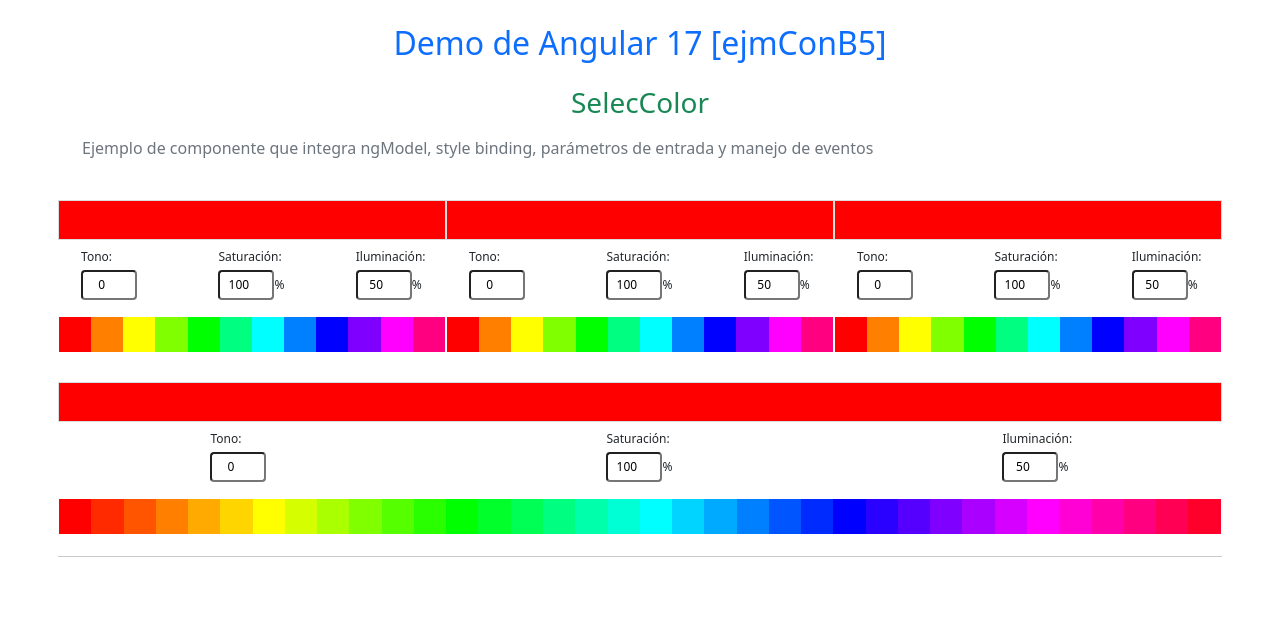
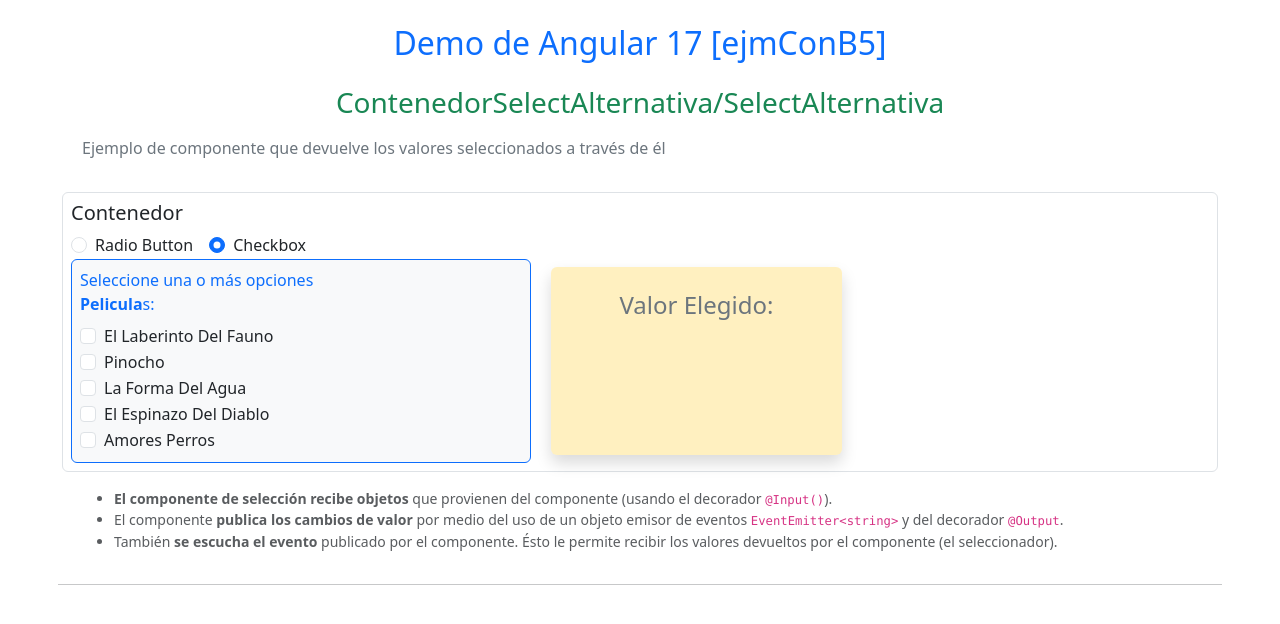
Before and after one commit to qualitrain/ejmConB5, an Angular app: page / in a window 1280 px wide. Shown: the top 624 px of the page. Built offline with nearby package versions, Linux system fonts and the light colour scheme.

Commit message:
Ejm componente que devuelve valores
Un contenedor y un componente anidado en él

```diff
--- a/src/app/app.component.html
+++ b/src/app/app.component.html
@@ -214,5 +214,38 @@
     </div>
   }
 
+  @if(ejm_componentesQueDevuelvenValores_on){
+    <div class="row gx-5">
+      <h3 class="text-success text-center mb-3">ContenedorSelectAlternativa/SelectAlternativa</h3>
+      <p class="text-secondary"> Ejemplo de componente que devuelve los valores seleccionados a través de él
+      </p>
+      <div class="mt-3 col px-1">
+        <app-contenedor-select-alternativa></app-contenedor-select-alternativa>
+      </div>
+
+      <div class="text-info text-muted mt-3 text-info text-justify">
+        <small>
+          <ul>
+            <li>
+              <strong>El componente de selecci&oacute;n recibe objetos</strong> que provienen del componente (usando el decorador
+              <code class="font-weight-bold">&#64;Input()</code>).
+            </li>
+            <li>
+              El componente <strong>publica los cambios de valor</strong> por medio del uso de un objeto emisor de eventos
+              <code class="font-weight-bold">EventEmitter&lt;string&gt;</code> y del decorador
+              <code class="font-weight-bold">&#64;Output</code>.
+            </li>
+            <li>
+              Tambi&eacute;n <strong>se escucha el evento </strong>
+              publicado por el componente. &Eacute;sto le permite recibir los valores devueltos por el componente
+              (el seleccionador).
+            </li>
+          </ul>
+        </small>
+    </div>
+
+      <hr class="mt-3 mb-3">
+    </div>
+  }
 
 </div>
--- a/src/app/app.component.ts
+++ b/src/app/app.component.ts
@@ -8,7 +8,7 @@
 import { EditorPersonasComponent }from './editor-personas/editor-personas.component';
 import { EjrCajaTxtContCaracComponent } from './ejr-caja-txt-cont-carac/ejr-caja-txt-cont-carac.component';
 import { SelecColorComponent } from './selec-color/selec-color.component';
-
+import { ContenedorSelectAlternativaComponent } from './contenedor-select-alternativa/contenedor-select-alternativa.component';
 @Component({
   selector: 'app-root',
   standalone: true,
@@ -19,7 +19,8 @@
     EjrCarruselComponent,
     EditorPersonasComponent,
     EjrCajaTxtContCaracComponent,
-    SelecColorComponent
+    SelecColorComponent,
+    ContenedorSelectAlternativaComponent
   ],
   templateUrl: './app.component.html',
   styleUrl: './app.component.css'
@@ -36,6 +37,10 @@
   ejm_binding_bidireccional_ngModel_editorPersonas_on:boolean=false;
   ejr_binding_bidireccional_CajaTxtContCarac_on      :boolean=false;
 
-  ejm_elStyleBindingYelEventoClick_on                :boolean=true;
+  ejm_elStyleBindingYelEventoClick_on                :boolean=false;
+
+  ejm_componentesQueDevuelvenValores_on              :boolean=true;
+
+
 
 }
--- /dev/null
+++ b/src/app/contenedor-select-alternativa/contenedor-select-alternativa.component.html
@@ -0,0 +1,32 @@
+<div class="border p-2 rounded">
+    <h5>Contenedor</h5>
+    <div class="form-check form-check-inline">
+        <input class="form-check-input" type="radio" name="tipoSeleccion" id="inlineRadio1" value="radio"
+              (click)="actualizarTipoSeleccion(inRadTipoSelRad.value)" #inRadTipoSelRad>
+        <label class="form-check-label" for="inlineRadio1">Radio Button</label>
+    </div>
+    <div class="form-check form-check-inline">
+        <input class="form-check-input" type="radio" name="tipoSeleccion" id="inlineRadio2" value="checkbox" checked
+              (click)="actualizarTipoSeleccion(inRadTipoSelCheck.value)" #inRadTipoSelCheck>
+        <label class="form-check-label" for="inlineRadio2">Checkbox</label>
+    </div>
+
+    <div class="row">
+        <div class="col-5">
+            <app-select-alternativa
+                (eeCambioDeValores)="valorPelicula = $event"
+                [campo]="campoPelicula"
+                [layout]="layoutPelicula">
+            </app-select-alternativa>
+        </div>
+        <div class="col-sm-3  m-2 text-center bg-warning bg-opacity-25 shadow rounded">
+            <br>
+            <strong class="text-secondary h4">Valor Elegido:</strong>
+            <br>
+            <br>
+            <span class="text-danger h5">{{valorPelicula}}</span>
+            <br>
+            <br>
+        </div>
+    </div>
+</div>
--- /dev/null
+++ b/src/app/contenedor-select-alternativa/contenedor-select-alternativa.component.ts
@@ -0,0 +1,53 @@
+import { Component } from '@angular/core';
+import { CommonModule } from '@angular/common';
+import { SelectAlternativaComponent } from '../select-alternativa/select-alternativa.component';
+import { ICampo } from '../select-alternativa/icampo';
+import { ILayout } from '../select-alternativa/ilayout';
+
+@Component({
+  selector: 'app-contenedor-select-alternativa',
+  standalone: true,
+  imports: [CommonModule, SelectAlternativaComponent],
+  templateUrl: './contenedor-select-alternativa.component.html',
+  styleUrl: './contenedor-select-alternativa.component.css'
+})
+export class ContenedorSelectAlternativaComponent {
+
+  campoPelicula:ICampo;
+  layoutPelicula:ILayout;
+
+  valorPelicula:string="";
+  tipoSeleccion:string;
+
+  constructor(){
+    this.tipoSeleccion = "checkbox";
+    this.campoPelicula = {
+      nombre:"Pelicula",
+      etiquetas:[
+                "El laberinto del Fauno",
+                "Pinocho",
+                "La forma del agua",
+                "El espinazo del diablo",
+                "Amores Perros"
+              ],
+      valores:["LabFau","Pinocho","ForAgua","EspDia","AmPerr"]
+    }
+    this.layoutPelicula = {
+      conBorde:true,
+      mostrarValores:false,
+      tipo:this.tipoSeleccion
+    }
+  }
+
+  mostrarValorElegido(evt:any){
+    console.log(evt);
+    this.valorPelicula = evt;
+  }
+
+  actualizarTipoSeleccion(tipoSel:string){
+    if(tipoSel !== this.layoutPelicula.tipo){
+      this.layoutPelicula.tipo = tipoSel;
+      this.valorPelicula = "";
+    }
+  }
+}
--- /dev/null
+++ b/src/app/select-alternativa/icampo.ts
@@ -0,0 +1,5 @@
+export interface ICampo {
+    nombre:string;
+    etiquetas:string[];
+    valores:string[];
+}
--- /dev/null
+++ b/src/app/select-alternativa/ilayout.ts
@@ -0,0 +1,5 @@
+export interface ILayout{
+    tipo:string;
+    conBorde:boolean;
+    mostrarValores:boolean;
+}
--- /dev/null
+++ b/src/app/select-alternativa/select-alternativa.component.html
@@ -0,0 +1,34 @@
+<div [class.border]="layout.conBorde"
+     [class.border-primary]="layout.conBorde"
+     class="bg-light rounded p-2"
+     (change)="mostrarCambioValores($event)">
+    <p class="text-primary mb-2">Seleccione
+        @if(layout.tipo == 'checkbox'){
+            <span>una o m&aacute;s opciones<br> </span>
+            <strong>{{campo.nombre}}</strong>
+            <span>s:</span>
+        }
+        @else {
+            <strong>{{campo.nombre}}</strong>
+            <span>:</span>
+        }
+    </p>
+    @for(opcionI of campo.etiquetas; track i; let i=$index){
+        <div class="form-check" >
+            @if(layout.tipo == 'checkbox'){
+                <input type="checkbox" class="form-check-input" name="{{campo.nombre}}"
+                id="id{{opcionI}}" value="{{i}}" >
+            }
+            @else {
+                <input type="radio" class="form-check-input" name="{{campo.nombre}}"
+                id="id{{opcionI}}" value="{{i}}">
+            }
+            <label class="form-check-label" for="id{{opcionI}}">
+                {{opcionI | titlecase}}
+                @if(layout.mostrarValores){
+                    <span>({{campo.valores[i]}})</span>
+                }
+            </label>
+        </div>
+    }
+</div>
--- /dev/null
+++ b/src/app/select-alternativa/select-alternativa.component.ts
@@ -0,0 +1,104 @@
+import { Component, OnInit, Input, Output, EventEmitter } from '@angular/core';
+import { CommonModule } from '@angular/common';
+import { ICampo } from './icampo';
+import { ILayout } from './ilayout';
+
+@Component({
+  selector: 'app-select-alternativa',
+  standalone: true,
+  imports: [CommonModule],
+  templateUrl: './select-alternativa.component.html',
+  styleUrl: './select-alternativa.component.css'
+})
+export class SelectAlternativaComponent  implements OnInit{
+  @Input()
+  campo : ICampo = {
+    nombre:"",
+    etiquetas:[],
+    valores:[]
+  };
+  @Input()
+  layout: ILayout = {
+    conBorde:false,
+    mostrarValores:true,
+    tipo:"checkbox"
+  };
+
+  @Output()
+  eeCambioDeValores:EventEmitter<string>;
+
+  valoresActualesComponente:string="";
+  valoresActivos:boolean[]=[];
+  valoresCheckbox:string[]=[];
+  valorRadio:string="";
+
+  constructor() {
+    this.eeCambioDeValores = new EventEmitter<string>();
+    this.valoresActualesComponente="";
+
+    this.campo.nombre='campo';
+    this.campo.etiquetas=['etiqueta 1','etiqueta 2', 'etiqueta 3'];
+    this.campo.valores=['valor A','valor B','valor C'];
+
+  }
+
+  ngOnInit(): void {
+    this.valoresActivos = [];
+     let nvals = this.campo.etiquetas.length;
+     this.valoresCheckbox = [];
+     for(let i=0; i<nvals; i++){
+        this.valoresActivos.push(false);
+        this.valoresCheckbox.push("");
+     }
+  }
+
+  publicarValorCampo(){
+    this.eeCambioDeValores.emit(this.valoresActualesComponente);
+  }
+
+  mostrarCambioValores(evento:Event):void{
+    let x:HTMLInputElement = evento.target as HTMLInputElement;
+    let valor:number = Number.parseInt(x.value);
+    this.actualizarValores(valor, x.checked);
+
+    if(this.layout.tipo=="radio")
+      this.valoresActualesComponente = this.valorRadio;
+    else
+      this.valoresActualesComponente = this.valoresCheckbox.join(', ');
+    this.publicarValorCampo();
+  }
+
+  actualizarValores(valorOpcion:number, estaChecado:boolean){
+    if(this.layout.tipo == "radio")
+      this.actualizarValoresRadio(valorOpcion);
+    else
+      this.actualizarValoresCheckbox(valorOpcion,estaChecado);
+  }
+
+  actualizarValoresRadio(valorOpcion:number){
+      this.valoresActivos.fill(false);
+      this.valoresActivos[valorOpcion]=true;
+
+      for(let i=0; i<this.campo.etiquetas.length; i++){
+        if(this.valoresActivos[i]){
+          this.valorRadio = this.campo.valores[i];
+          break;
+        }
+      }
+  }
+
+  actualizarValoresCheckbox(valorOpcion:number, estaChecado:boolean){
+    if(estaChecado)
+      this.valoresActivos[valorOpcion]=true;
+    else
+      this.valoresActivos[valorOpcion]=false;
+
+    this.valoresCheckbox = [];
+    for(let i=0; i<this.campo.etiquetas.length; i++){
+      if(this.valoresActivos[i]){
+        this.valoresCheckbox.push(this.campo.valores[i]);
+      }
+    }
+  }
+
+}
```
Also changed, not shown: src/app/contenedor-select-alternativa/contenedor-select-alternativa.component.css (added), src/app/select-alternativa/select-alternativa.component.css (added), 2 other files (tests, documents, lock files or other folders).
